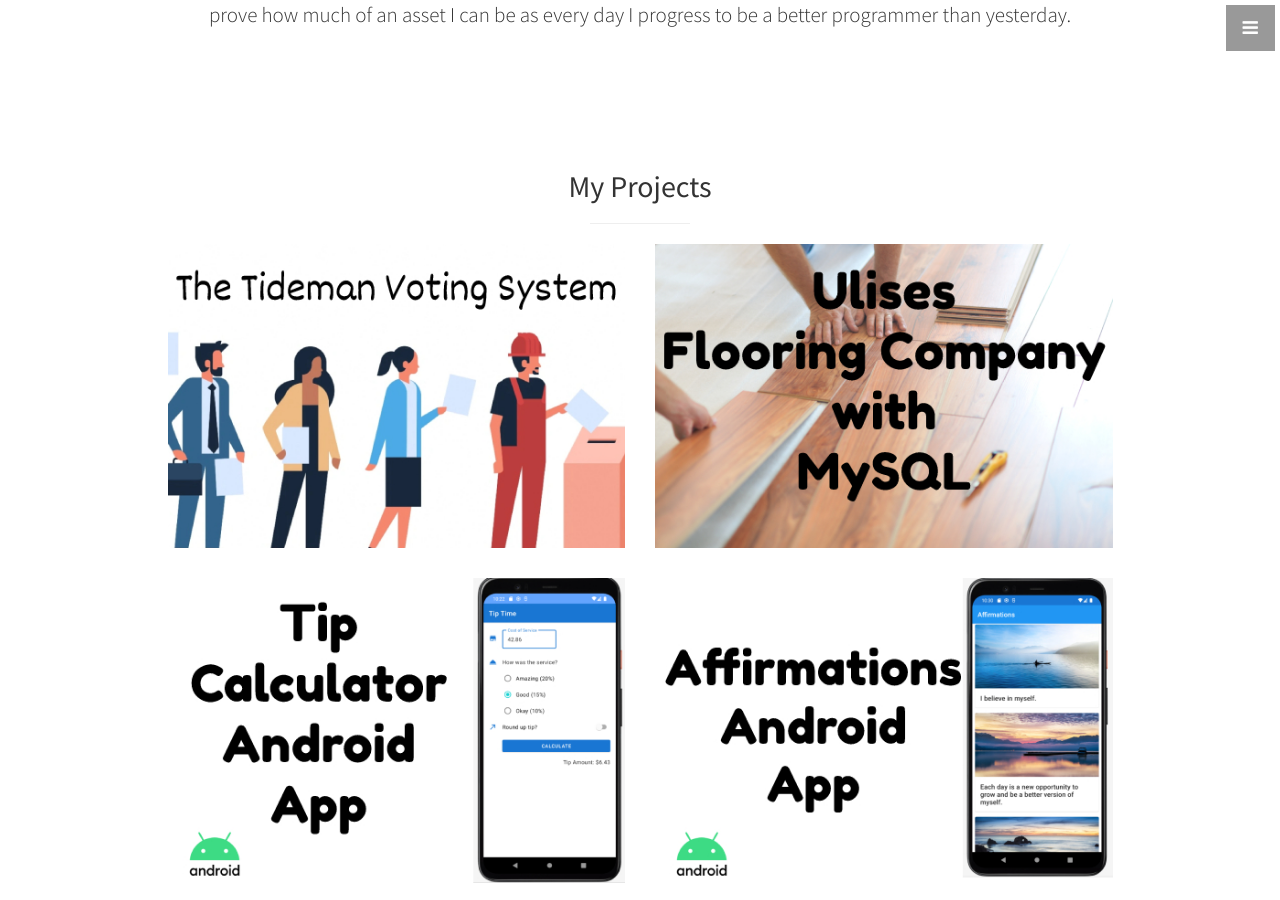
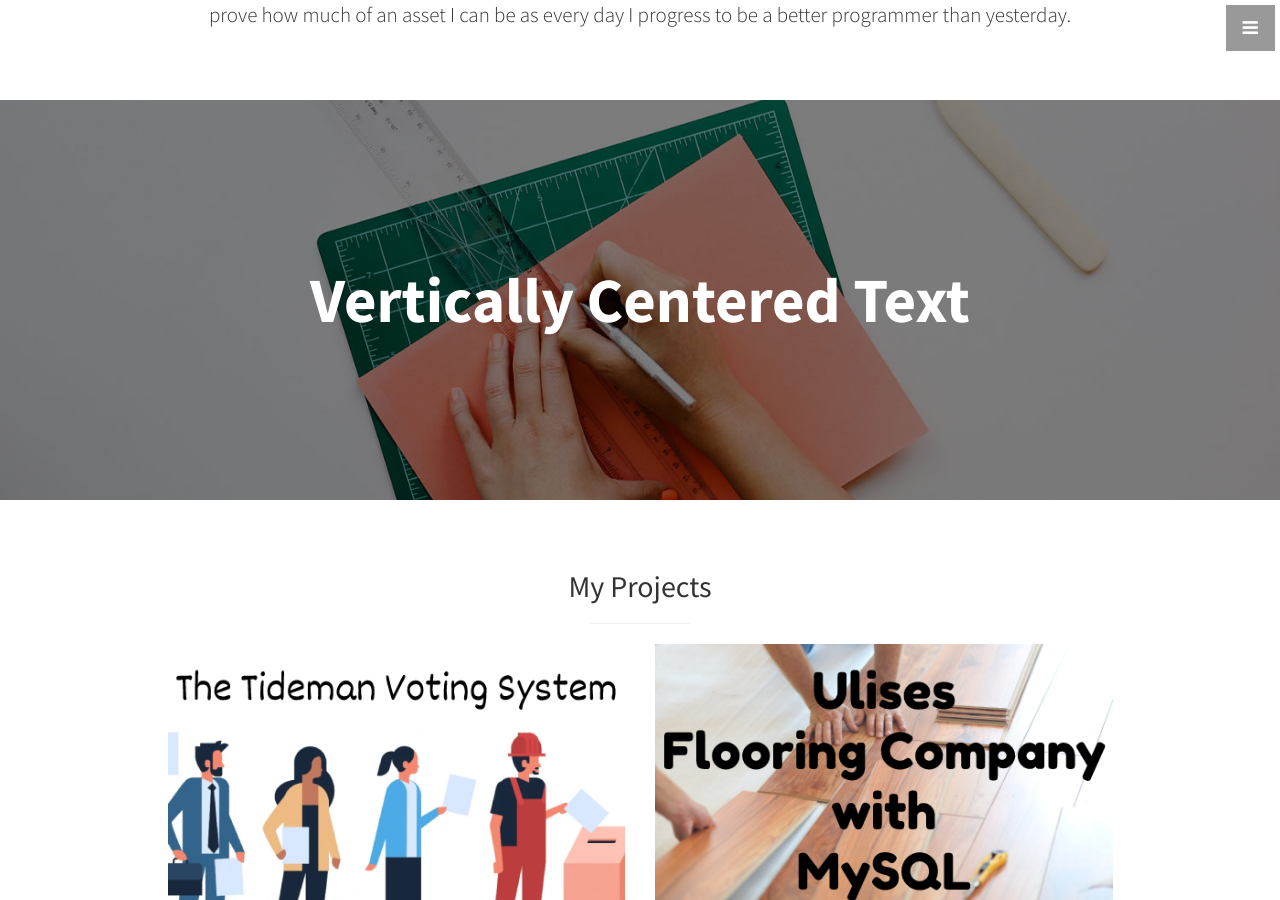
Before and after one commit to henryqbonilla/henryqbonilla.github.io, a Jekyll site: the page built from index.html, in a window 1280 px wide and 900 px high, scrolled down 1042 px. Built offline with Jekyll 4.4.1, drawn with Linux system fonts in a browser that asks for light colours.

Commit message:
Update front.html

```diff
--- a/_layouts/front.html
+++ b/_layouts/front.html
@@ -8,6 +8,7 @@
   {% include navigation.html %}
   {% include header.html %}
   {% include about.html %}
+  {% include callout.html %}
   {% include portfolio.html %}
   {% include footer.html %}
   {% include scripts.html %}
```
